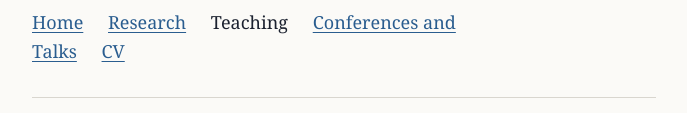
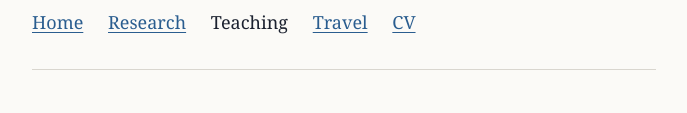
Before and after one commit to stokolosa/stokolosa.github.io, a plain HTML site: page teaching.html in a window 1280 px wide. Shown: the part 207-320 px from the top of the page, without its empty margins (296-983 px from the left). Drawn offline with Linux system fonts and the light colour scheme.

Commit message:
Change 'Conferences and Talks' to 'Travel' in nav

```diff
--- a/teaching.html
+++ b/teaching.html
@@ -18,7 +18,7 @@
         <a href="index.html">Home</a>
         <a href="research.html">Research</a>
         <a href="teaching.html" aria-current="page">Teaching</a>
-        <a href="talks.html">Conferences and Talks</a>
+        <a href="talks.html">Travel</a>
         <a href="cv.pdf">CV</a>
       </nav>
     </div>
```
